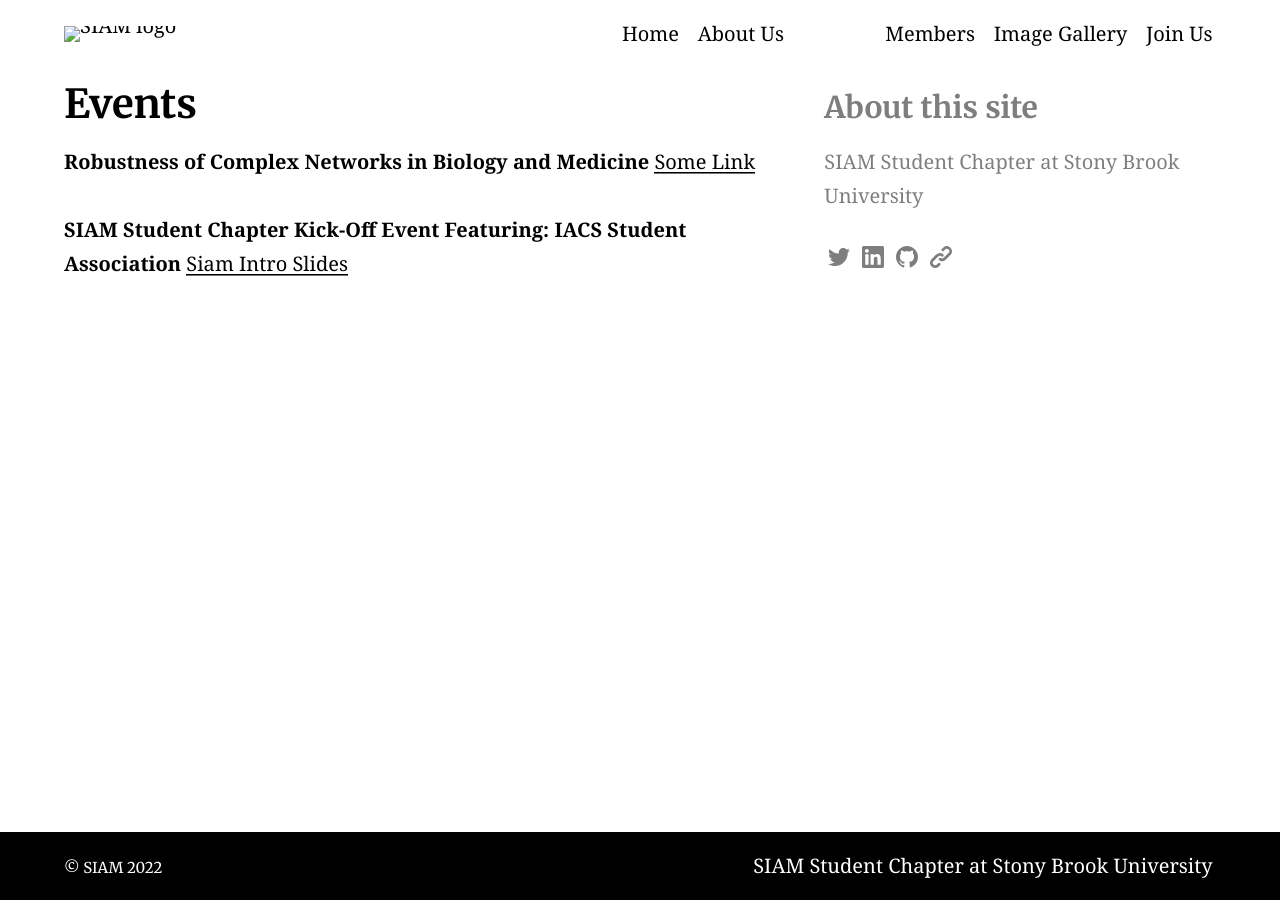
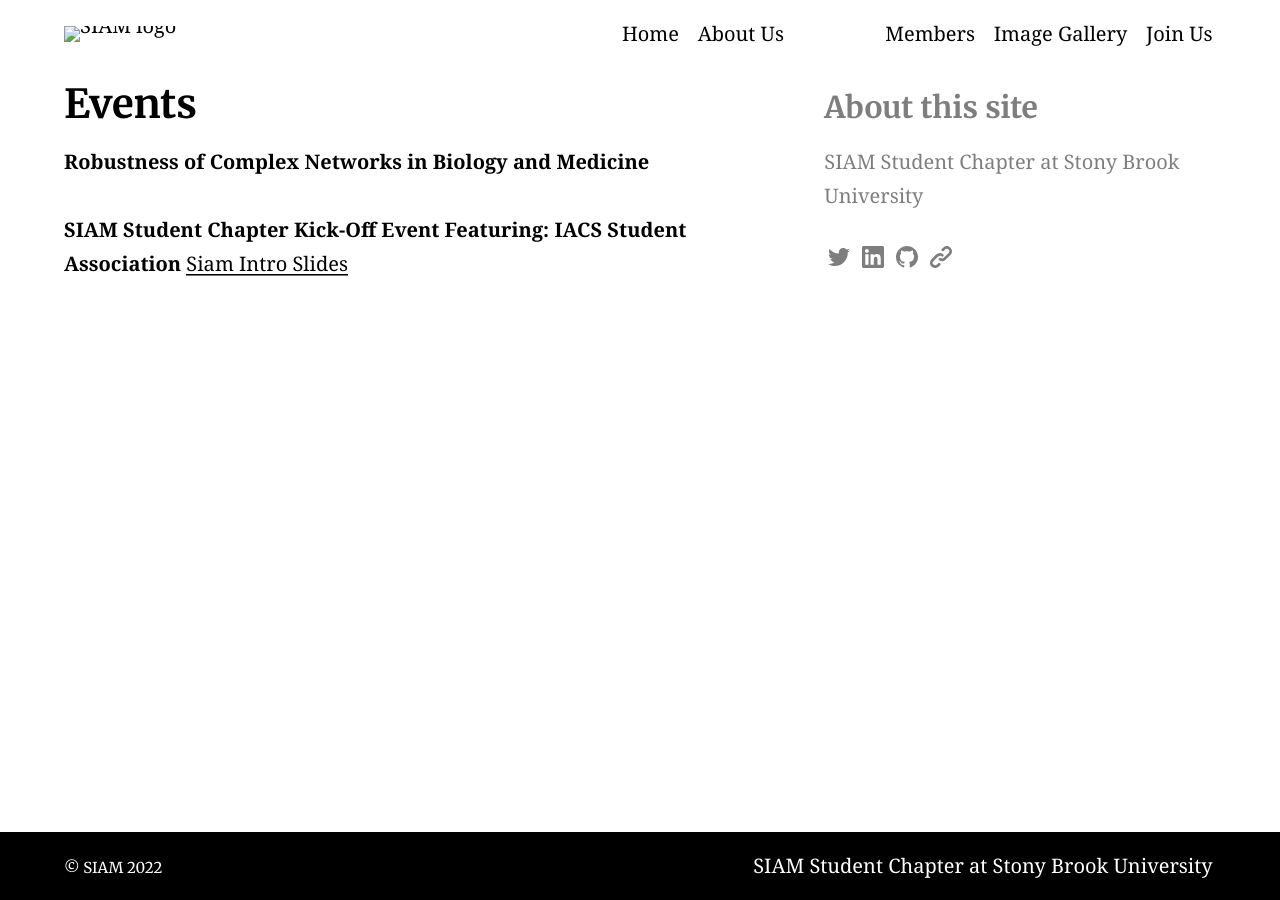
Before and after one commit to siamsc-sbu/siamsc-sbu.github.io, a Jekyll site: the page built from events.md, in a window 1280 px wide. Built offline with Jekyll 4.4.1, drawn with Linux system fonts in a browser that asks for light colours.

Commit message:
update links

```diff
--- a/events.md
+++ b/events.md
@@ -6,7 +6,6 @@ aside: true
 
 
 **Robustness of Complex Networks in Biology and Medicine**
-[Some Link]({% include siam_intro_slides  %})
 
 **SIAM Student Chapter Kick-Off Event  Featuring: IACS Student Association**
 [Siam Intro Slides]({% include siam_intro_slide.pptx %})
```
